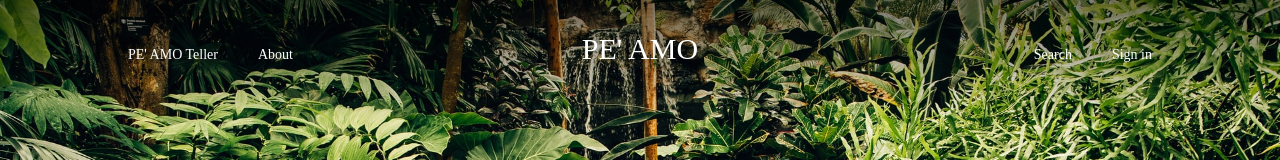
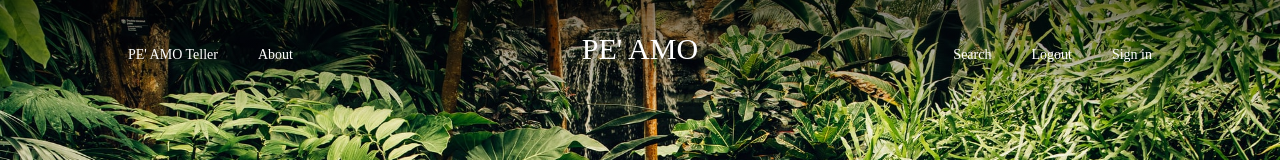
Before and after one commit to JiyeongYun/PEAMO, a React (Create React App) app in the folder frontend/: page / in a window 1280 px wide. Shown: the top 160 px of the page. Built offline with nearby package versions, Linux system fonts and the light colour scheme; a web font is replaced by a local one.

Commit message:
CHORE: logout 버튼 임시 추가
Former-commit-id: bb92cf42035f406b3c7ed106b0b1de94ce28de55

```diff
--- a/frontend/src/App.js
+++ b/frontend/src/App.js
@@ -77,9 +77,17 @@ function App() {
                 My page
               </Link>
             ) : (
-              <Link onClick={toggleSignin} to="/about">
-                Sign in
-              </Link>
+              <>
+                <Link onClick={toggleSignin} to="/about">
+                  Sign in
+                </Link>
+                <div
+                  style={{ cursor: 'pointer' }}
+                  onClick={() => kakaoLogout()}
+                >
+                  Logout
+                </div>
+              </>
             )}
             <Link to="/search">Search</Link>
           </div>
--- a/frontend/src/components/Common/http-common.js
+++ b/frontend/src/components/Common/http-common.js
@@ -15,8 +15,8 @@ axios.interceptors.request.use((config) => {
   const token = localStorage.getItem('token');
   if (token) {
     config.headers.Authorization = `Bearer ${token}`;
-    return config;
   }
+  return config;
 });
 
 export default axios;
```
Also changed, not shown: 1 other file (tests, documents, lock files or other folders).
